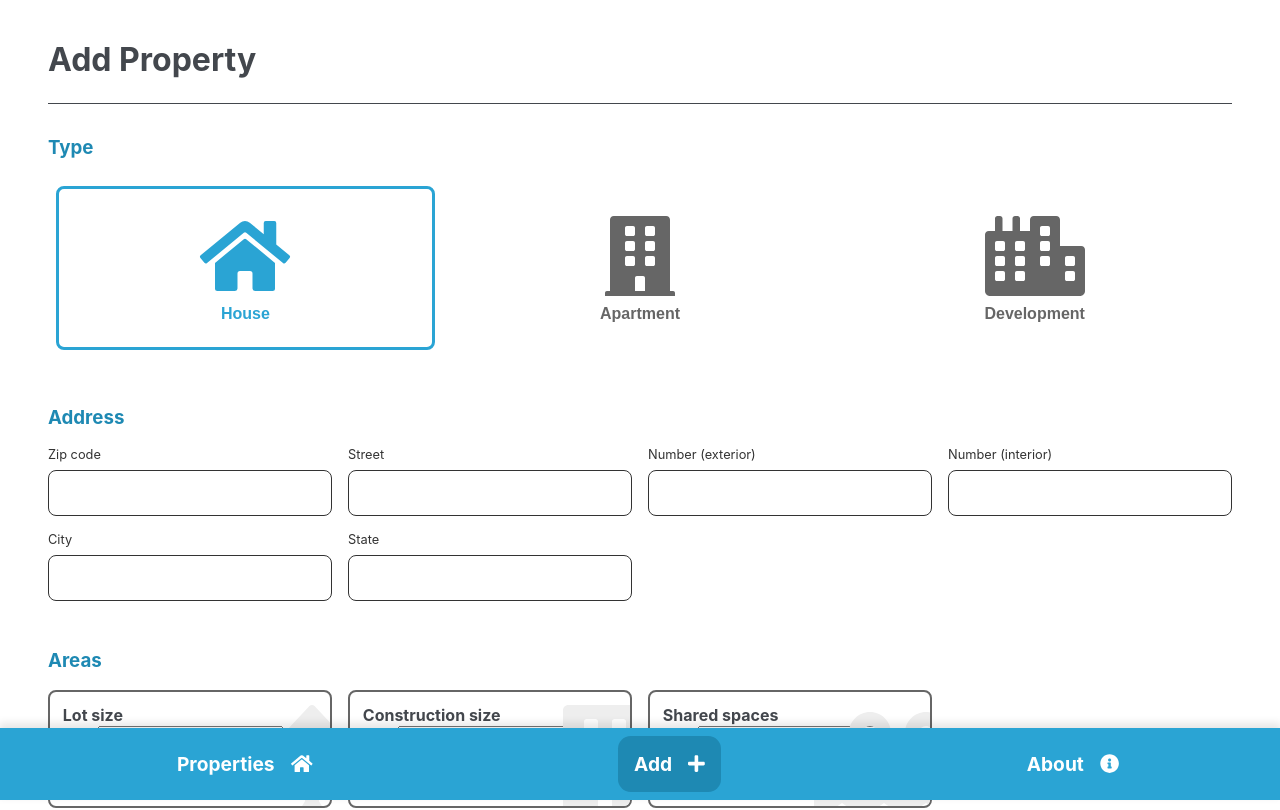
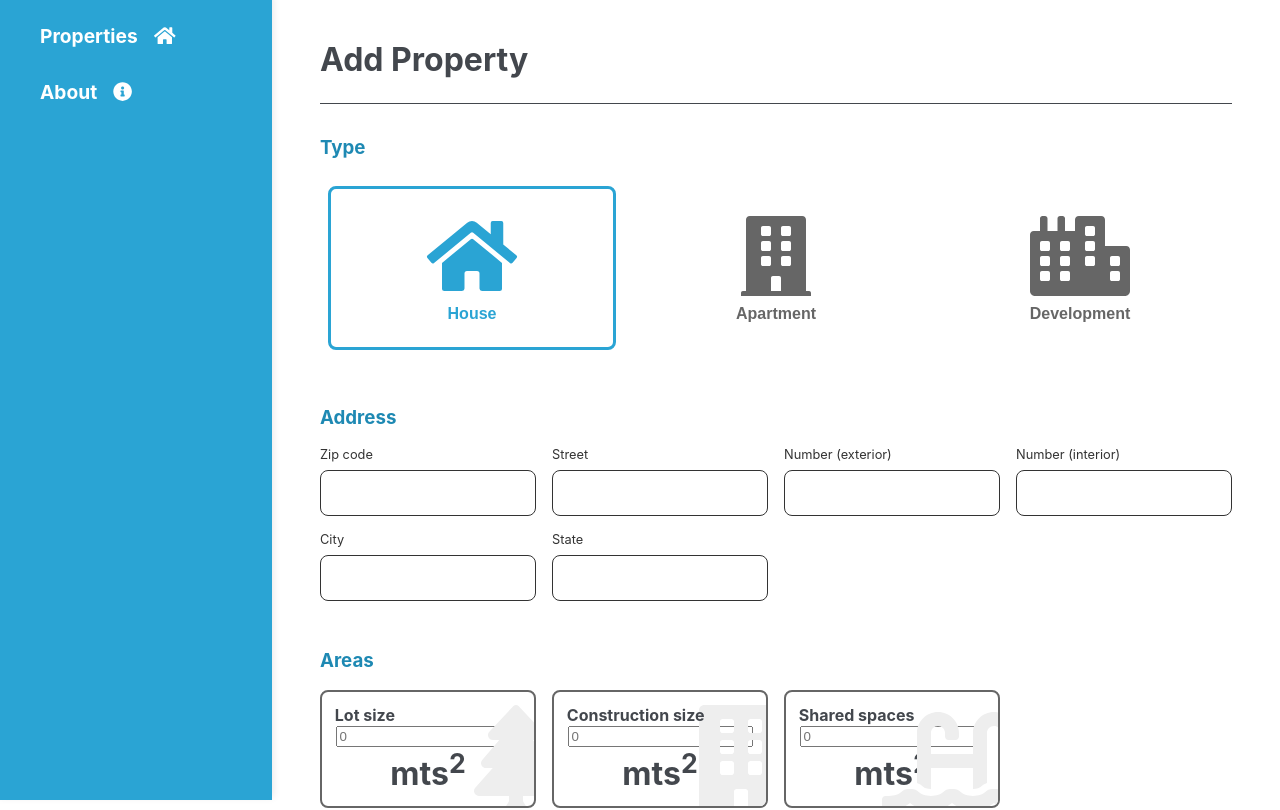
Before and after one commit to denkiapple/PropertyCreator, a React (Create React App) app: page /addproperty in a window 1280 px wide. Shown: the top 810 px of the page. Built offline with nearby package versions, Linux system fonts and the light colour scheme.

Commit message:
Update: Navigation: Added sidebar style when 1200px of width or more

```diff
--- a/src/App.css
+++ b/src/App.css
@@ -74,6 +74,13 @@ input[type=number] {
 @media only screen and (min-width: 600px) {
   main {
     padding: 0 3rem;
+  }
+}
+
+@media only screen and (min-width: 1200px) {
+  main {
+    padding: 0 3rem;
+    padding-left: 20rem;
     padding-bottom: 6rem;
   }
 }
--- a/src/Components/Navigation/Navigation.jsx
+++ b/src/Components/Navigation/Navigation.jsx
@@ -5,14 +5,13 @@ import {
 
 import { FontAwesomeIcon } from '@fortawesome/react-fontawesome'
 import {
-  faPlus,
   faHome,
   faInfoCircle,
 } from '@fortawesome/free-solid-svg-icons'
 
 import styles from "./Navigation.module.css";
 
-const Navigation = ({ props }) => {
+const Navigation = () => {
   return (
     <div className={styles.layout}>
       <NavLink
@@ -24,17 +23,6 @@ const Navigation = ({ props }) => {
           Properties
         </span>
         <FontAwesomeIcon icon={faHome} className={styles.navIcon} />
-      </NavLink>
-
-      <NavLink
-        to="/addproperty"
-        className={styles.navLink}
-        activeClassName={styles.navActive}
-      >
-        <span className={styles.navLabel}>
-          Add
-        </span>
-        <FontAwesomeIcon icon={faPlus} className={styles.navIcon} />
       </NavLink>
 
       <NavLink
--- a/src/Components/Navigation/Navigation.module.css
+++ b/src/Components/Navigation/Navigation.module.css
@@ -6,6 +6,7 @@
 
   margin: 0;
   padding: 0.5rem;
+
   display: flex;
   flex-direction: row;
   justify-content: space-around;
@@ -68,3 +69,13 @@
     display: block;
   }
 }
+
+@media only screen and (min-width: 1200px) {
+  .layout {
+    top: 0;
+    width: 17rem;
+    right: auto;
+    flex-direction: column;
+    justify-content: flex-start;
+  }
+}
```
